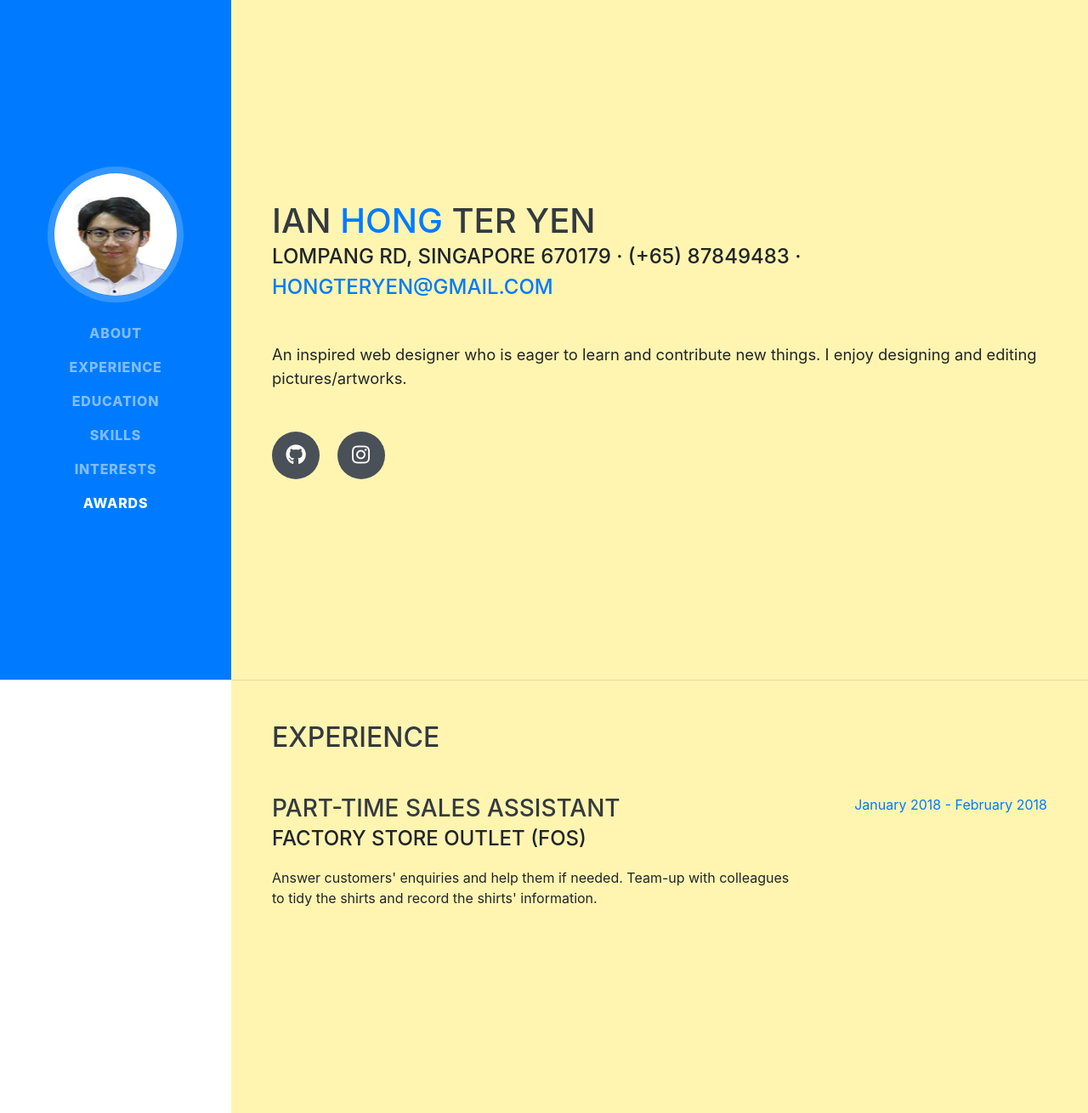
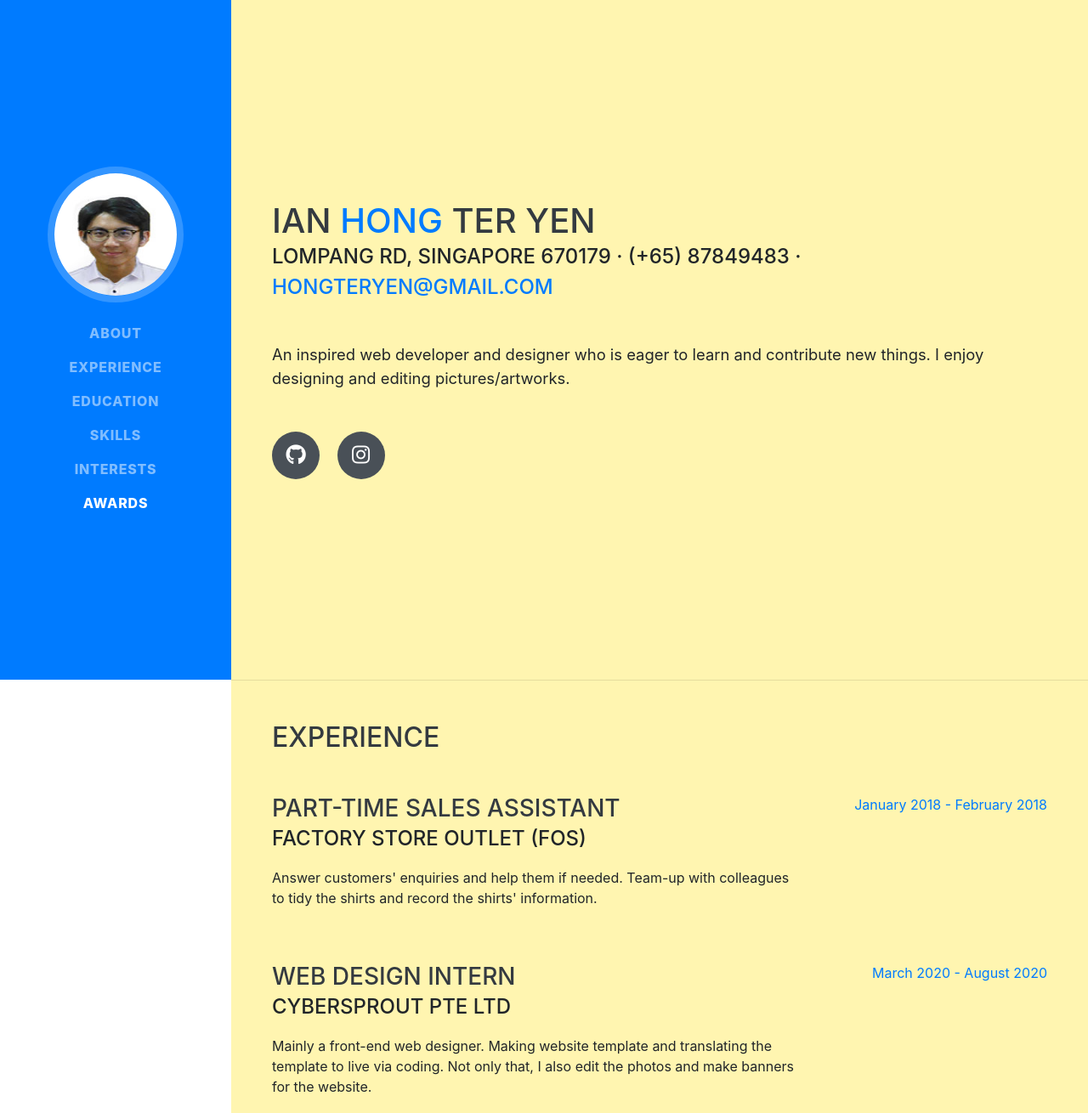
Before and after one commit to ianhtyen/ianyen.github.io, a website with bundled scripts: page index.html in a window 1280 px wide. Shown: the top 1310 px of the page at 85% size. Built offline with nearby package versions, Linux system fonts and the light colour scheme; a web font is replaced by a local one.

Commit message:
update resume, include cybersprout

```diff
--- a/index.html
+++ b/index.html
@@ -74,7 +74,7 @@
         <div class="subheading mb-5">Lompang Rd, Singapore 670179 · (+65) 87849483 ·
           <a href="mailto:name@email.com">hongteryen@gmail.com</a>
         </div>
-        <p class="lead mb-5">An inspired web designer who is eager to learn and contribute new things. I enjoy designing
+        <p class="lead mb-5">An inspired web developer and designer who is eager to learn and contribute new things. I enjoy designing
           and editing
           pictures/artworks.</p>
         <div class="social-icons">
@@ -105,6 +105,18 @@
             <span class="text-primary">January 2018 - February 2018</span>
           </div>
         </div>
+
+        <div class="resume-item d-flex flex-column flex-md-row justify-content-between mb-5">
+          <div class="resume-content">
+            <h3 class="mb-0">Web Design Intern</h3>
+            <div class="subheading mb-3">Cybersprout Pte Ltd</div>
+            <p>Mainly a front-end web designer. Making website template and translating the template to live via coding. Not only that, I also edit the photos and make banners for the website.</p>
+          </div>
+          <div class="resume-date text-md-right">
+            <span class="text-primary">March 2020 - August 2020</span>
+          </div>
+        </div>
+
       </div>
 
     </section>
```
